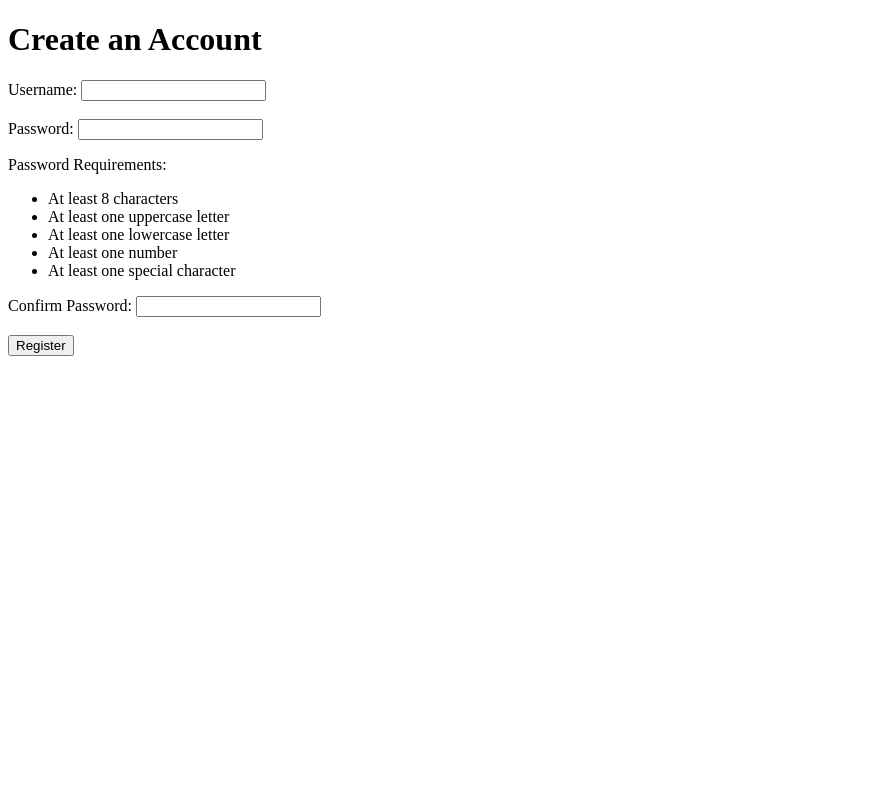
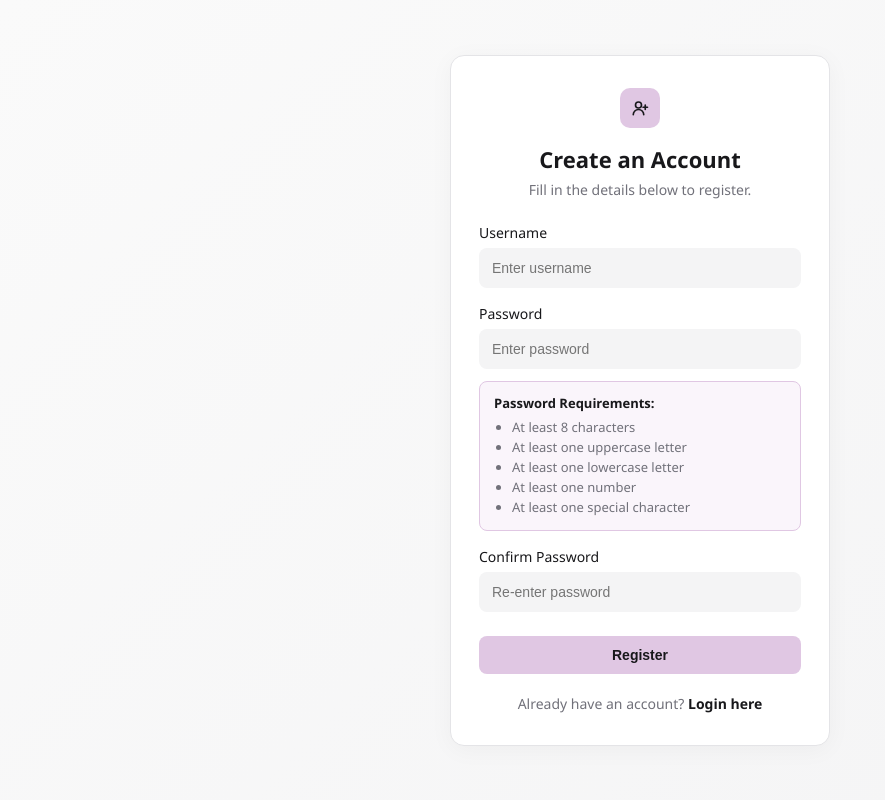
Before and after one commit to anfalaugust/CSC429_Security-, a Flask app: page /register in a window 1280 px wide. Shown: the whole page, without its empty margins (0-885 px from the left). Run offline with Flask 3, Linux system fonts and the light colour scheme.

Commit message:
Add simple shared design for login, dashboard and register pages

```diff
--- /dev/null
+++ b/static/style.css
@@ -0,0 +1,213 @@
+
+:root {
+    --bg: #F4F4F5;
+    --card: #FFFFFF;
+    --border: #E4E4E7;
+    --input: #F4F4F5;
+    --text: #18181B;
+    --muted: #71717A;
+    --accent: #E0C7E3;
+    --accent-dark: #C9A6CE;
+    --error-bg: #FDECEC;
+    --error-text: #B42318;
+}
+
+* {
+    box-sizing: border-box;
+}
+
+body {
+    margin: 0;
+    min-height: 100vh;
+    display: flex;
+    align-items: center;
+    justify-content: center;
+    padding: 24px 16px;
+    background: linear-gradient(135deg, #FAFAFA 0%, var(--bg) 100%);
+    font-family: "Segoe UI", system-ui, -apple-system, sans-serif;
+    color: var(--text);
+}
+
+/* Centered white card */
+.card {
+    width: 100%;
+    max-width: 380px;
+    background: var(--card);
+    border: 1px solid var(--border);
+    border-radius: 14px;
+    padding: 32px 28px;
+    box-shadow: 0 4px 24px rgba(0, 0, 0, 0.04);
+}
+
+/* Small lilac icon on top of the card */
+.logo {
+    width: 40px;
+    height: 40px;
+    margin: 0 auto 16px;
+    border-radius: 10px;
+    background: var(--accent);
+    display: flex;
+    align-items: center;
+    justify-content: center;
+}
+
+h1 {
+    margin: 0 0 6px;
+    font-size: 22px;
+    font-weight: 600;
+    text-align: center;
+}
+
+.subtitle {
+    margin: 0 0 24px;
+    font-size: 14px;
+    color: var(--muted);
+    text-align: center;
+}
+
+label {
+    display: block;
+    margin-bottom: 6px;
+    font-size: 14px;
+    font-weight: 500;
+}
+
+input[type="text"],
+input[type="password"] {
+    width: 100%;
+    margin-bottom: 16px;
+    padding: 11px 12px;
+    font-size: 14px;
+    background: var(--input);
+    border: 1px solid transparent;
+    border-radius: 8px;
+    outline: none;
+    transition: border-color 0.15s, background 0.15s;
+}
+
+input[type="text"]:focus,
+input[type="password"]:focus {
+    background: #FFFFFF;
+    border-color: var(--accent-dark);
+    box-shadow: 0 0 0 3px rgba(224, 199, 227, 0.45);
+}
+
+button,
+.button {
+    display: block;
+    width: 100%;
+    margin-top: 8px;
+    padding: 11px;
+    font-size: 14px;
+    font-weight: 600;
+    text-align: center;
+    text-decoration: none;
+    color: var(--text);
+    background: var(--accent);
+    border: none;
+    border-radius: 8px;
+    cursor: pointer;
+    transition: background 0.15s;
+}
+
+button:hover,
+.button:hover {
+    background: var(--accent-dark);
+}
+
+/* Gray outline button for logout */
+.button-secondary {
+    background: #FFFFFF;
+    border: 1px solid var(--border);
+}
+
+.button-secondary:hover {
+    background: var(--input);
+}
+
+.error {
+    margin: 0 0 16px;
+    padding: 10px 12px;
+    font-size: 14px;
+    color: var(--error-text);
+    background: var(--error-bg);
+    border-radius: 8px;
+}
+
+.footer-text {
+    margin: 20px 0 0;
+    font-size: 14px;
+    color: var(--muted);
+    text-align: center;
+}
+
+.footer-text a {
+    color: var(--text);
+    font-weight: 600;
+    text-decoration: none;
+}
+
+.footer-text a:hover {
+    text-decoration: underline;
+}
+
+/* Profile details on the dashboard */
+.details {
+    margin: 0 0 20px;
+    padding: 0;
+    list-style: none;
+    border: 1px solid var(--border);
+    border-radius: 10px;
+}
+
+.details li {
+    display: flex;
+    justify-content: space-between;
+    gap: 12px;
+    padding: 12px 14px;
+    font-size: 14px;
+    border-bottom: 1px solid var(--border);
+}
+
+.details li:last-child {
+    border-bottom: none;
+}
+
+.details span {
+    color: var(--muted);
+}
+
+.badge {
+    padding: 2px 10px;
+    font-size: 12px;
+    font-weight: 600;
+    background: var(--accent);
+    border-radius: 999px;
+}
+
+
+/* Password requirements box on the register page */
+.requirements {
+    margin: -4px 0 16px;
+    padding: 12px 14px;
+    font-size: 13px;
+    color: var(--muted);
+    background: #FAF5FB;
+    border: 1px solid var(--accent);
+    border-radius: 8px;
+}
+
+.requirements p {
+    margin: 0 0 6px;
+    font-weight: 600;
+    color: var(--text);
+}
+
+.requirements ul {
+    margin: 0;
+    padding-left: 18px;
+}
+
+.requirements li {
+    margin: 2px 0;
+}
--- a/templates/register.html
+++ b/templates/register.html
@@ -1,27 +1,35 @@
-
 <!DOCTYPE html>
 <html lang="en">
 <head>
     <meta charset="UTF-8">
     <meta name="viewport" content="width=device-width, initial-scale=1.0">
     <title>User Registration</title>
+    <link rel="stylesheet" href="{{ url_for('static', filename='style.css') }}">
 </head>
 <body>
+    <main class="card">
+        <div class="logo">
+            <svg width="18" height="18" viewBox="0 0 24 24" fill="none" stroke="#18181B" stroke-width="2.2" stroke-linecap="round" stroke-linejoin="round">
+                <circle cx="10" cy="8" r="4"></circle>
+                <path d="M3 21a7 7 0 0 1 14 0"></path>
+                <path d="M19 8v6M16 11h6"></path>
+            </svg>
+        </div>
 
         <h1>Create an Account</h1>
+        <p class="subtitle">Fill in the details below to register.</p>
 
         <form action="/register" method="POST">
 
-        <label for="username">Username:</label>
+            <label for="username">Username</label>
             <input type="text" id="username" name="username"
-               maxlength="50" required>
+                   maxlength="50" placeholder="Enter username" required>
 
-        <br><br>
+            <label for="password">Password</label>
+            <input type="password" id="password" name="password"
+                   minlength="8" placeholder="Enter password" required>
 
-        <label for="password">Password:</label>
-        <input type="password" id="password" name="password"
-               minlength="8" required>
-
+            <div class="requirements">
                 <p>Password Requirements:</p>
                 <ul>
                     <li>At least 8 characters</li>
@@ -30,16 +38,17 @@
                     <li>At least one number</li>
                     <li>At least one special character</li>
                 </ul>
+            </div>
 
-        <label for="confirm_password">Confirm Password:</label>
+            <label for="confirm_password">Confirm Password</label>
             <input type="password" id="confirm_password"
-               name="confirm_password" required>
-
-        <br><br>
+                   name="confirm_password" placeholder="Re-enter password" required>
 
             <button type="submit">Register</button>
 
         </form>
 
+        <p class="footer-text">Already have an account? <a href="/login">Login here</a></p>
+    </main>
 </body>
 </html>
```
Also changed, not shown: templates/dashboard.html (+22 -13 lines), templates/login.html (+19 -6 lines). Lines whose indentation alone changed are shown as unchanged.
